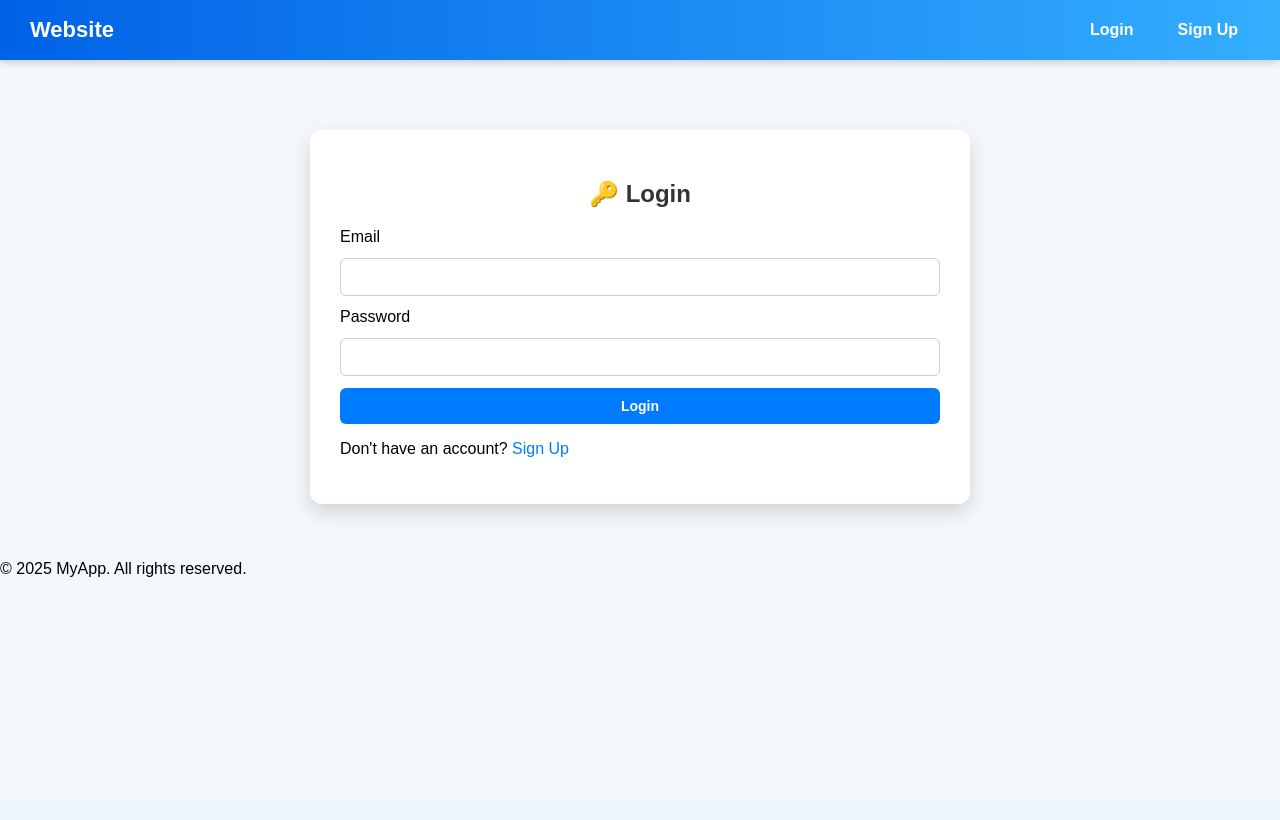
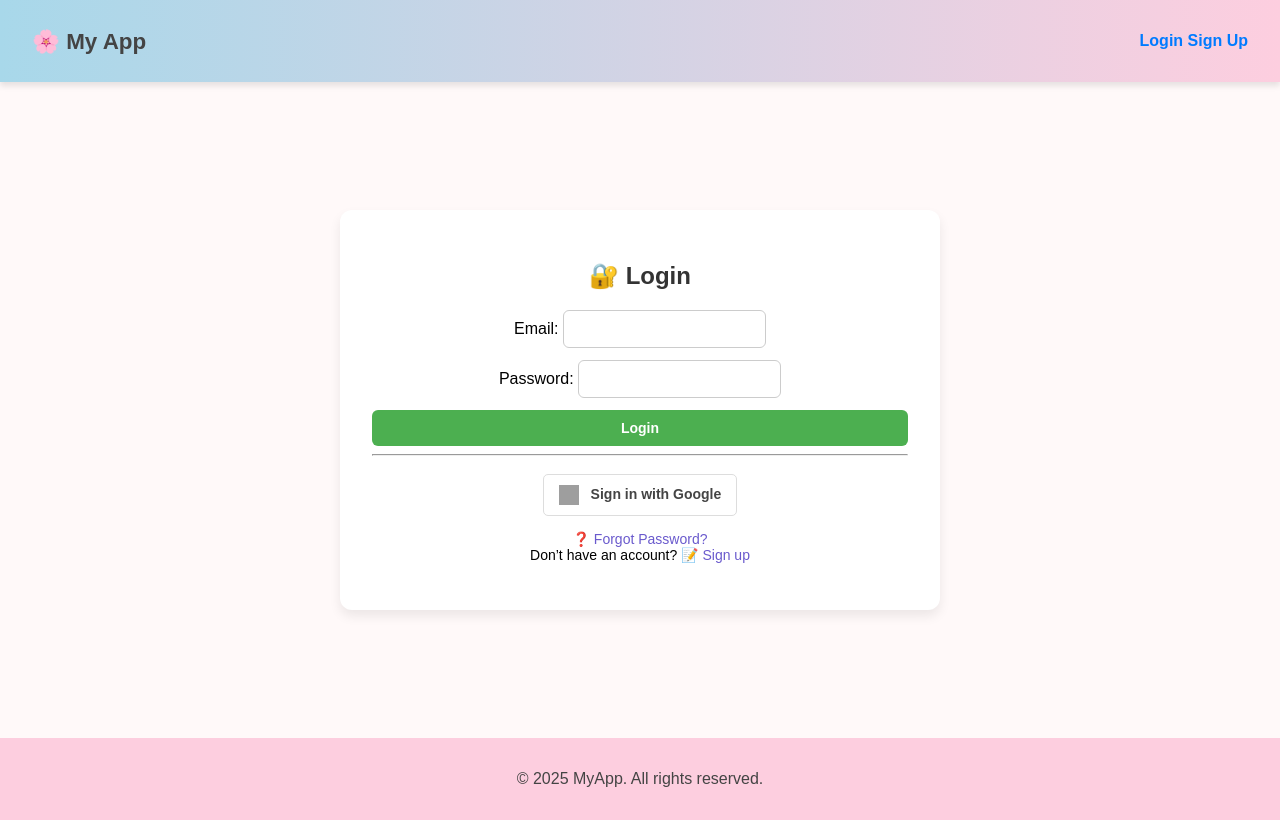
Before and after one commit to sowmyaram63-pixel/flask-auth-app, a Flask app: page /login in a window 1280 px wide. Before the commit the page ends 577 px from the top, so only its background shows below. Run offline with Flask 3, Linux system fonts and the light colour scheme; grey boxes are pictures that could not be loaded.

Commit message:
Add Google login + SendGrid email OTP reset

```diff
--- a/app.py
+++ b/app.py
@@ -1,19 +1,64 @@
 
-from flask import Flask, render_template, request, redirect, url_for, session
+from flask import Flask, render_template, request, redirect, url_for, flash,session
 from flask_sqlalchemy import SQLAlchemy
 from werkzeug.security import generate_password_hash, check_password_hash
 from sqlalchemy import text
 from sqlalchemy import or_
-import os
+from dotenv import load_dotenv
+from authlib.integrations.flask_client import OAuth
+from flask_mail import Mail, Message
+from flask import redirect, url_for, session
+from authlib.integrations.flask_client import OAuth
+from sendgrid import SendGridAPIClient
+from sendgrid.helpers.mail import Mail
+import secrets
+import os,random, time
+
+load_dotenv()   # reads .env
+
+
 
 app = Flask(__name__)
-app.secret_key = "os.sowmya3399"
+def send_email(to_email, subject, body):
+    message = Mail(
+        from_email=os.getenv("MAIL_FROM_EMAIL"),
+        to_emails=to_email,
+        subject=subject,
+        html_content=body
+    )
+    try:
+        sg = SendGridAPIClient(os.getenv("SENDGRID_API_KEY"))
+        response = sg.send(message)
+        print(response.status_code)
+        print(response.body)
+        print(response.headers)
+    except Exception as e:
+        print(f"SendGrid error: {e}")
 
+app.secret_key = os.getenv("SECRET_KEY", "dev-secret-change-me")
 # SQLite database in instance folder
-app.config['SQLALCHEMY_DATABASE_URI'] = 'sqlite:///users.db'
+app.config['SQLALCHEMY_DATABASE_URI'] = os.getenv("DATABASE_URL", "sqlite:///users.db")
 app.config['SQLALCHEMY_TRACK_MODIFICATIONS'] = False
+# Mail config (for OTP via Gmail SMTP)
+app.config['MAIL_SERVER'] = 'smtp.gmail.com'
+app.config['MAIL_PORT'] = 465
+app.config['MAIL_USE_SSL'] = True
+app.config['MAIL_USERNAME'] = os.getenv('MAIL_USERNAME')
+app.config['MAIL_PASSWORD'] = os.getenv('MAIL_PASSWORD')
 
 db = SQLAlchemy(app)
+mail = Mail(app)
+
+# OAuth config (Google Sign-In)
+oauth = OAuth(app)
+google = oauth.register(
+    name='google',
+    client_id=os.getenv("GOOGLE_CLIENT_ID"),
+    client_secret=os.getenv("GOOGLE_CLIENT_SECRET"),
+    server_metadata_url="https://accounts.google.com/.well-known/openid-configuration",
+    client_kwargs={'scope': 'openid email profile'},
+)
+
 
 # Define User model
 class User(db.Model):
@@ -23,7 +68,23 @@ class User(db.Model):
     name = db.Column(db.String(100))
     phone = db.Column(db.String(20))
     bio = db.Column(db.String(500))
-    status = db.Column(db.String(20),  default="pending")
+
+    def to_dict(self):
+        return {
+            'id': self.id,
+            'email': self.email,
+            'name': self.name,
+            'phone': self.phone,
+            'bio': self.bio
+        }
+
+class Connection(db.Model):
+    id = db.Column(db.Integer, primary_key=True)
+    from_user_id = db.Column(db.Integer, db.ForeignKey('user.id'))
+    to_user_id = db.Column(db.Integer, db.ForeignKey('user.id'))
+    status = db.Column(db.String(20))  # 'pending', 'accepted', 'rejected'
+
+
 
 # Make sure database tables are created within app context
 with app.app_context():
@@ -60,6 +121,8 @@ def login():
         return render_template("auth/login.html",error="Invalid credentials")
     return render_template("auth/login.html",)
 
+
+
 @app.route("/profile")
 def profile():
     if "user_id" in session:
@@ -95,39 +158,108 @@ def logout():
     session.clear()
     return redirect(url_for("login"))
 
+@app.route("/forgot_password", methods=["GET", "POST"])
+def forgot_password():
+    if request.method == "POST":
+        email = request.form.get("email")
+
+        # check if user exists
+        user = User.query.filter_by(email=email).first()
+        if not user:
+            flash("❌ Email not registered.", "danger")
+            return redirect(url_for("forgot_password"))
+
+        # generate OTP
+        import random
+        otp = str(random.randint(100000, 999999))
+
+        # save OTP in session (you can also store in DB if needed)
+        session["reset_email"] = email
+        session["reset_otp"] = otp
+
+        # send OTP via SendGrid
+        subject = "Password Reset OTP"
+        body = f"""
+        <p>Hello,</p>
+        <p>Your OTP for password reset is:</p>
+        <h2>{otp}</h2>
+        <p>This OTP is valid for 10 minutes.</p>
+        """
+        send_email(email, subject, body)
+
+        flash("✅ OTP sent to your email.", "success")
+        return redirect(url_for("verify_otp"))
+
+    return render_template("auth/forgot.html")
+
+@app.route("/verify_otp", methods=["GET", "POST"])
+def verify_otp():
+    if request.method == "POST":
+        otp_entered = request.form.get("otp")
+
+        if otp_entered == session.get("reset_otp"):
+            flash("✅ OTP verified. Please reset your password.", "success")
+            return redirect(url_for("reset_password"))
+        else:
+            flash("❌ Invalid OTP. Try again.", "danger")
+
+    return render_template("auth/verify.html")
+
+@app.route("/reset_password", methods=["GET", "POST"])
+def reset_password():
+    if request.method == "POST":
+        if not session.get("reset_verified"):
+            return redirect(url_for("forgot_password"))
+
+        new_pw = request.form["password"]
+        email = session.get("reset_email")
+        user = User.query.filter_by(email=email).first()
+        if user:
+            user.password = generate_password_hash(new_pw, method="pbkdf2:sha256")
+            db.session.commit()
+
+        # clear reset session vars
+        session.pop("reset_email", None)
+        session.pop("reset_otp", None)
+        session.pop("reset_otp_expiry", None)
+        session.pop("reset_verified", None)
+
+        return redirect(url_for("login"))
+    return render_template("auth/reset.html")
+
 @app.route("/search", methods=["GET", "POST"])
 def search():
     if "user_id" not in session:
         return redirect(url_for("login"))
 
-    query = ""
-    users = []
-    if request.method == "POST":
-        query = request.form.get("query", "").strip()
-        if query:
-            users = User.query.filter(
-                or_(
-                    User.email.ilike(f"%{query}%"),
-                    User.name.ilike(f"%{query}%"),
-                    User.phone.ilike(f"%{query}%")
-                )
-            ).all()
-    return render_template("profile/search.html", users=users, query=query)
+    query = request.form.get("query", "")
 
+    results = []
 
-@app.route("/update_status/<int:user_id>", methods=["POST"])
-def update_status(user_id):
+    if query:
+        results = User.query.filter(User.name.ilike(f"%{query}%"), User.id != session["user_id"]).all()
+
+    return render_template("search.html", users=results)
+
+@app.route("/connect/<int:user_id>/<action>")
+def connect(user_id, action):
     if "user_id" not in session:
         return redirect(url_for("login"))
 
-    status = request.form.get("status")
-    if status not in ["accepted", "rejected", "pending"]:
-        return "Invalid status", 400
+    from_user = session["user_id"]
+    to_user = user_id
 
-    user = db.session.get(User, user_id)
-    if user:
-        user.status = status
-        db.session.commit()
+    conn = Connection.query.filter_by(from_user_id=from_user, to_user_id=to_user).first()
+    if not conn:
+        conn = Connection(from_user_id=from_user, to_user_id=to_user, status="pending")
+        db.session.add(conn)
+
+    if action == "accept":
+        conn.status = "accepted"
+    elif action == "reject":
+        conn.status = "rejected"
+
+    db.session.commit()
     return redirect(url_for("search"))
 
 @app.route("/all_profiles")
@@ -135,9 +267,31 @@ def all_profiles():
     if "user_id" not in session:
         return redirect(url_for("login"))
 
-    accepted_users = User.query.filter_by(status="accepted").all()
-    rejected_users = User.query.filter_by(status="rejected").all()
-    pending_users = User.query.filter_by(status="pending").all()
+    current_user_id = session["user_id"]
+
+    # Accepted users
+    accepted_users = (
+        db.session.query(User)
+        .join(Connection, Connection.to_user_id == User.id)
+        .filter(Connection.from_user_id == current_user_id, Connection.status == "accepted")
+        .all()
+    )
+
+    # Rejected users
+    rejected_users = (
+        db.session.query(User)
+        .join(Connection, Connection.to_user_id == User.id)
+        .filter(Connection.from_user_id == current_user_id, Connection.status == "rejected")
+        .all()
+    )
+
+    # Pending users
+    pending_users = (
+        db.session.query(User)
+        .join(Connection, Connection.to_user_id == User.id)
+        .filter(Connection.from_user_id == current_user_id, Connection.status == "pending")
+        .all()
+    )
 
     return render_template(
         "profile/all_profiles.html",
@@ -146,6 +300,38 @@ def all_profiles():
         pending_users=pending_users,
     )
 
+@app.route("/login/google")
+def google_login():
+    nonce = secrets.token_urlsafe(16)
+    session["nonce"] = nonce
+    redirect_uri = url_for("google_authorize", _external=True)
+    return google.authorize_redirect(redirect_uri, nonce=nonce)
+
+@app.route("/login/google/authorized")
+def google_authorize():
+    token = google.authorize_access_token()
+    nonce = session.pop("nonce", None)
+    user_info = google.parse_id_token(token, nonce=nonce)
+
+    email = user_info.get("email")
+    name = user_info.get("name")
+
+    # Check if user already exists
+    user = User.query.filter_by(email=email).first()
+    if not user:
+        # Create new user if first Google login
+        user = User(email=email, name=name, password="")
+        db.session.add(user)
+        db.session.commit()
+
+    # Store user_id in session (so /profile works)
+    session["user_id"] = user.id
+    session["user_email"] = email
+    session["user_name"] = name
+
+    return redirect(url_for("profile"))
+
+
 if __name__ == "__main__":
     # Run Flask on port 5002 to avoid macOS port conflicts
     app.run(debug=True, port=5002)
--- a/requirements.txt
+++ b/requirements.txt
@@ -5,7 +5,8 @@ cffi==2.0.0
 charset-normalizer==3.4.3
 click==8.1.8
 cryptography==46.0.1
-Flask==3.1.0
+ecdsa==0.19.1
+Flask==3.1.2
 Flask-Mail==0.10.0
 Flask-SQLAlchemy==3.1.1
 idna==3.10
@@ -15,7 +16,10 @@ Jinja2==3.1.6
 MarkupSafe==3.0.2
 pycparser==2.23
 python-dotenv==1.1.1
+python-http-client==3.3.7
 requests==2.32.5
+sendgrid==6.12.4
+six==1.17.0
 SQLAlchemy==2.0.43
 typing_extensions==4.15.0
 urllib3==2.5.0
--- a/static/style.css
+++ b/static/style.css
@@ -3,7 +3,7 @@
 
 body {
     font-family: Arial, sans-serif;
-    background: #f4f7fb;
+    background:#FFF9F9 ;
     margin: 0;
     padding: 0;
 }
@@ -73,25 +73,20 @@ a.logout-btn {
     background-color: #f44336; /* red */
 }
 .navbar {
-    background: linear-gradient(90deg, #0062E6, #33AEFF);
-    color: #fff;
-    padding: 15px 30px;
+
+    background: linear-gradient(90deg, #A8D8EA, #FDCEDF); /* pastel blue → pink */
+    padding: 1rem 2rem;
     display: flex;
     justify-content: space-between;
     align-items: center;
-    box-shadow: 0px 2px 8px rgba(0,0,0,0.2);
-    position: sticky; /* stays on top */
-    top: 0;
-    z-index: 1000;
+    box-shadow: 0 4px 6px rgba(0, 0, 0, 0.1);
+}
+.content {
+    max-width: 600px;
+    margin: 60px auto;
+    padding: 20px;
 
 
-}
-.content {
-    flex: 1;
-    padding: 40px 20px; /* top-bottom, left-right */
-    display: flex;
-    justify-content: center;
-    align-items: flex-start;
 }
 
 .navbar h1 {
@@ -122,14 +117,14 @@ a.logout-btn {
     background: rgba(255, 255, 255, 0.2);
 }
 .card {
-    background: #fff;
+    background: #FFFFFF;
+    padding: 2rem;
     border-radius: 12px;
-    padding: 30px;
-    width: 100%;
+    box-shadow: 0 6px 12px rgba(0,0,0,0.08);
     max-width: 600px;
-    box-shadow: 0px 8px 20px rgba(0,0,0,0.15);
-    margin-top: 30px; /* space between navbar and card */
-    animation: fadeIn 0.5s ease-in-out;
+    margin: 3rem auto;
+    text-align: center;
+
 }
 
 .actions {
@@ -150,6 +145,121 @@ a.logout-btn {
     transition: all 0.3s ease;
     color: #fff;
 }
+.navbar .logo {
+    font-size: 1.4rem;
+    font-weight: bold;
+    color: #444;
+}
+.navbar-nav-links {
+    list-style: none;
+    display: flex;
+    gap: 1.5rem;
+
+}
+.navbar .nav-links li {
+    display: inline;
+}
+
+.navbar,nav-links a {
+    text-decoration: none;
+    color: #444;
+    font-weight: 600;
+}
+
+.navbar .nav-links a:hover {
+    color: #6C5B7B; /* pastel purple hover */
+}
+
+.footer {
+    text-align: center;
+    padding: 1rem;
+    margin-top: 2rem;
+    background: #FDCEDF; /* pastel pink */
+    color: #444;
+}
+/* Google login button */
+.google-login {
+    text-align: center;
+    margin-top: 20px;
+}
+
+.google-btn {
+    display: inline-block;
+    background: #ffffff;
+    border: 1px solid #ddd;
+    padding: 10px 15px;
+    border-radius: 5px;
+    font-size: 14px;
+    text-decoration: none;
+    color: #444;
+    font-weight: bold;
+    margin-top: 10px;
+    transition: background 0.3s ease;
+
+}
+
+.google-btn img {
+    width: 20px;
+    height: 20px;
+}
+
+.google-btn:hover {
+    background-color: #f1f1f1;
+    box-shadow: 0 5px 8px rgba(0, 0, 0, 0.15);
+}
+
+/* Auth card */
+.auth-card {
+    max-width: 400px;
+    margin: 50px auto;
+    padding: 30px;
+    background: #fdfdfd;
+    border-radius: 12px;
+    box-shadow: 0 4px 10px rgba(0, 0, 0, 0.1);
+    text-align: center;
+}
+
+/* Input fields */
+.auth-card input {
+    width: 100%;
+    padding: 10px;
+    margin: 8px 0 15px 0;
+    border: 1px solid #ddd;
+    border-radius: 6px;
+    font-size: 14px;
+}
+
+/* Primary button */
+.btn-primary {
+    background: #a3c9f9; /* pastel blue */
+    border: none;
+    padding: 10px 15px;
+    border-radius: 6px;
+    color: white;
+    font-weight: bold;
+    cursor: pointer;
+    transition: background 0.3s;
+    width: 100%;
+}
+
+.btn-primary:hover {
+    background: #82b1f5;
+}
+
+/* Links */
+.extra-links {
+    margin: 15px 0;
+    font-size: 14px;
+}
+
+.extra-links a {
+    color: #6a5acd; /* pastel purple */
+    text-decoration: none;
+}
+
+.extra-links a:hover {
+    text-decoration: underline;
+}
 
 /* Different button colors */
 .btn-green { background: #28a745; }
--- a/templates/auth/login.html
+++ b/templates/auth/login.html
@@ -1,23 +1,38 @@
 
 {% extends "base.html" %}
+
 {% block content %}
-<div class="card">
-    <h2>🔑 Login</h2>
+<div class="form-card">
+    <h2>🔐 Login</h2>
 
-    {% if error %}
-        <p style="color: red;">{{ error }}</p>
-    {% endif %}
+    <!-- Normal Login Form -->
+    <form method="POST">
+        <div class="form-group">
+            <label for="email">Email:</label>
+            <input type="email" id="email" name="email" required>
+        </div>
 
-    <form method="POST" class="form">
-        <label>Email</label>
-        <input type="email" name="email" required>
+        <div class="form-group">
+            <label for="password">Password:</label>
+            <input type="password" id="password" name="password" required>
+        </div>
 
-        <label>Password</label>
-        <input type="password" name="password" required>
-
-        <button type="submit" class="btn btn-blue">Login</button>
+        <button type="submit" class="btn">Login</button>
     </form>
 
-    <p>Don't have an account? <a href="{{ url_for('signup') }}">Sign Up</a></p>
+    <hr>
+
+    <!-- Google Login Button -->
+    <a href="{{ url_for('google_login') }}" class="google-btn">
+        <img src="https://developers.google.com/identity/images/g-logo.png"
+             alt="Google logo" width="20"
+             style="vertical-align:middle; margin-right:8px;">
+        Sign in with Google
+    </a>
+
+    <p class="extra-links">
+        <a href="{{ url_for('forgot_password') }}">❓ Forgot Password?</a><br>
+        Don’t have an account? <a href="{{ url_for('signup') }}">📝 Sign up</a>
+    </p>
 </div>
 {% endblock %}
--- a/templates/base.html
+++ b/templates/base.html
@@ -4,33 +4,35 @@
 <head>
     <meta charset="UTF-8">
     <meta name="viewport" content="width=device-width, initial-scale=1.0">
-    <title>{{ title or "My App" }}</title>
+    <title>{{ title if title else "My App" }}</title>
     <link rel="stylesheet" href="{{ url_for('static', filename='style.css') }}">
 </head>
 <body>
     <!-- Navbar -->
-    <header class="navbar">
-        <h1>Website</h1>
-        <nav>
+    <nav class="navbar">
+        <div class="logo">🌸 My App</div>
+        <ul class="nav-links">
             {% if session.get("user_id") %}
-                <a href="{{ url_for('profile') }}">Profile</a>
-                <a href="{{ url_for('search') }}">Search</a>
-                <a href="{{ url_for('logout') }}">Logout</a>
+                <li><a href="{{ url_for('profile') }}">Profile</a></li>
+                <li><a href="{{ url_for('search') }}">Search</a></li>
+                <li><a href="{{ url_for('logout') }}">Logout</a></li>
             {% else %}
-                <a href="{{ url_for('login') }}">Login</a>
-                <a href="{{ url_for('signup') }}">Sign Up</a>
+                <li><a href="{{ url_for('login') }}">Login</a></li>
+                <li><a href="{{ url_for('signup') }}">Sign Up</a></li>
             {% endif %}
-        </nav>
-    </header>
+        </ul>
+    </nav>
 
-    <!-- Main content goes here -->
+    <!-- Main Content -->
     <main class="content">
-        {% block content %}{% endblock %}
+        <div class="card">
+            {% block content %}{% endblock %}
+        </div>
     </main>
 
     <!-- Footer -->
-    <footer>
-        <p>© 2025 MyApp. All rights reserved.</p>
+    <footer class="footer">
+        <p>© {{ 2025 }} MyApp. All rights reserved.</p>
     </footer>
 </body>
 </html>
```
Also changed, not shown: templates/auth/forgot.html (added, +22 -0 lines), templates/auth/reset.html (added, +16 -0 lines), templates/auth/signup.html (+17 -14 lines), templates/auth/verify.html (added, +19 -0 lines), templates/index.html (+18 -13 lines), templates/profile/all_profiles.html (+31 -33 lines), templates/profile/profile.html (+13 -14 lines), templates/profile/updateprofile.html (+19 -14 lines), templates/search.html (renamed from templates/profile/search.html, +3 -8 lines).
